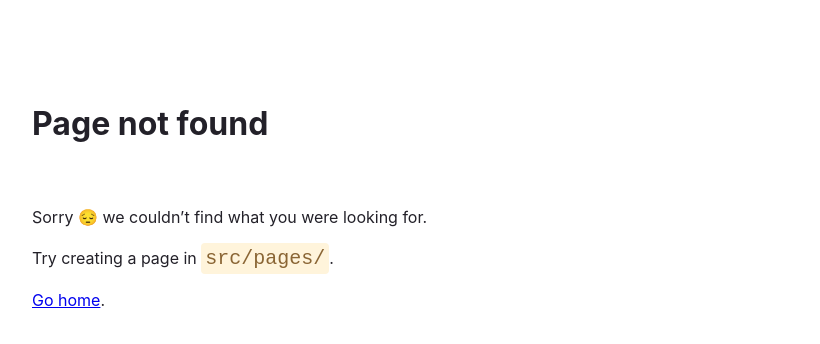
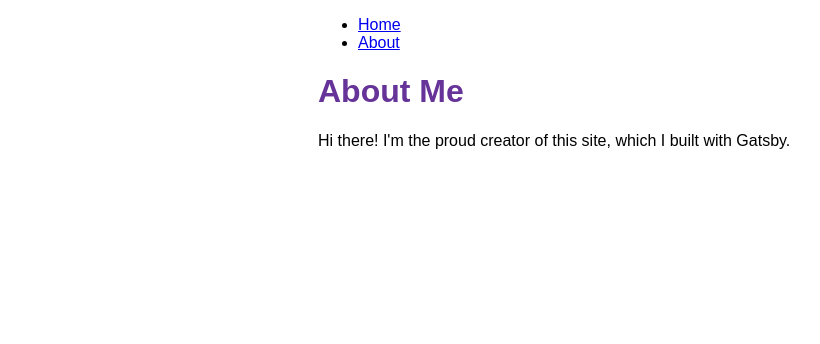
Before and after one commit to AleVeraSJ/gatsbyman, a Gatsby site: page /about in a window 1280 px wide. Before the commit this address had no page. Shown: the whole page, without its empty margins (72-892 px from the left). Built offline with nearby package versions, Linux system fonts and the light colour scheme; Gatsby itself is replaced by a stand-in of ours.

Commit message:
commit inicial

```diff
--- a/package.json
+++ b/package.json
@@ -16,6 +16,9 @@
   },
   "dependencies": {
     "gatsby": "^4.12.1",
+    "gatsby-plugin-image": "^2.12.1",
+    "gatsby-plugin-sharp": "^4.12.1",
+    "gatsby-source-filesystem": "^4.12.1",
     "react": "^17.0.1",
     "react-dom": "^17.0.1"
   }
--- /dev/null
+++ b/src/components/layout.js
@@ -0,0 +1,36 @@
+import * as React from 'react'
+import { Link } from 'gatsby'
+import {
+  container,
+  heading,
+  navLinks,
+  navLinkItem,
+  navLinkText
+}  from './layout.module.css'
+
+const Layout = ({ pageTitle, children }) => {
+  return (
+    <div className={container}>
+      <title>{pageTitle}</title>
+      <nav>
+        <ul className={navLinks}>
+          <li className={navLinkItem}>
+            <Link to="/" className={navLinkText}>
+              Home
+            </Link>
+          </li>
+          <li className={navLinkItem}>
+            <Link to="/about" className={navLinkText}>
+              About
+            </Link>
+          </li>
+        </ul>
+      </nav>
+      <main>
+        <h1 className={heading}>{pageTitle}</h1>
+        {children}
+      </main>
+    </div>
+  )
+}
+export default Layout
--- /dev/null
+++ b/src/components/layout.module.css
@@ -0,0 +1,20 @@
+.container{
+    margin:auto;
+    max-width: 500px;
+    font-family: sans-serif;
+}
+
+.heading {
+    color: rebeccapurple;
+  }
+  .nav-links {
+    display: flex;
+    list-style: none;
+    padding-left: 0;
+  }
+  .nav-link-item {
+    padding-right: 2rem;
+  }
+  .nav-link-text {
+    color: black;
+  }
--- /dev/null
+++ b/src/pages/about.js
@@ -0,0 +1,12 @@
+import * as React from 'react'
+import Layout from '../components/layout'
+
+
+const AboutPage = () => {
+  return (
+    <Layout pageTitle="About Me">
+      <p>Hi there! I'm the proud creator of this site, which I built with Gatsby.</p>
+    </Layout>
+  )
+}
+export default AboutPage
```
Also changed, not shown: src/pages/index.js (+15 -1 lines), 1 other file.
